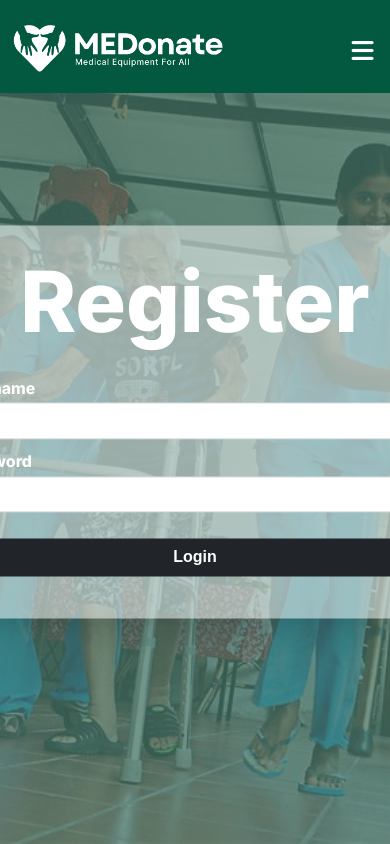
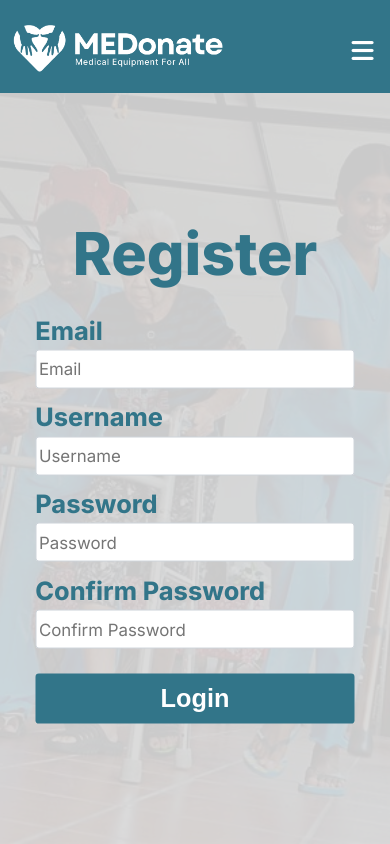
Before and after one commit to lalapromax/WebDev, a Flask app: page /register in a window 390 px wide; the page is wider, and only the part inside the window is pictured. Run offline with Flask 3, Linux system fonts and the light colour scheme.

Commit message:
a lot of stuff, trust me

```diff
--- a/app.py
+++ b/app.py
@@ -52,5 +52,9 @@ def contact():
 def register():
     return render_template("register.html")
 
+@app.route("/login")
+def login():
+    return render_template("login.html")
+
 if __name__ == "__main__":
     app.run(debug=True)
--- a/static/css/style.css
+++ b/static/css/style.css
@@ -21,16 +21,12 @@ header {
     z-index: 1;
 }
 
-body.form-background {
-    background-color: #477567 !important; /* green */
-}
-
 .homepage-text {
     display: flex;
     flex-direction: column;
     justify-content: center;
     align-items: center;
-    background-color: #02593f;
+    background-color: #327589;
     height: 100vh;
     font-family: sans-serif;
 }
@@ -88,7 +84,7 @@ nav{
     padding: 3vh 3vw 2vh 3vw;
     justify-content: space-between;
     align-items: center;
-    background-color: #02593f;
+    background-color: #327589;
 }
 
 body.index-page nav {
@@ -129,11 +125,11 @@ nav .fa-solid{
     display: none;
 }
 
-@media (max-width: 1100px) {
+@media (max-width: 850px) {
     /* Hide the menu off-screen by default on mobile */
     .nav-links{
         position: fixed;
-        background: #477567;
+        background: #FFFFFF;
         height: 100vh;
         width: 100vw;
         top: 0;
@@ -164,7 +160,6 @@ nav .fa-solid{
         padding: 1vh 0;
     }
 
-    /* Bars icon: always visible on mobile, sits in the nav bar */
     #menuIcon{
         display: block;
         color: #ffffff;
@@ -172,12 +167,11 @@ nav .fa-solid{
         cursor: pointer;
     }
 
-    /* Xmark icon: hidden until menu opens */
     #closeIcon{
         display: none;
         color: #ffffff;
         font-size: 3vh;
-        padding: 4.5vh 0 0 0;
+        padding: 4.5vh 4vw 0 0;
         cursor: pointer;
         margin-bottom: 4vh;
         align-self: flex-end;
@@ -187,7 +181,6 @@ nav .fa-solid{
         display: block;
     }
 
-    /* Hide bars icon while menu is open, so only xmark shows */
     .nav-links.active ~ #menuIcon{
         display: none;
     }
@@ -218,40 +211,45 @@ nav .fa-solid{
     width: 100vw;
     height: 100vh;
     object-fit: cover;
-    opacity: 23%;
-    z-index: 0; /* keeps it behind the text, since order in HTML also matters */
+    opacity: 6.7%;
+    z-index: 0;
 }
 
 .form-card {
-    overflow: hidden;
+    box-sizing: border-box;
+    width: 67vh;
+
     position: absolute;
-    top: 50%;
+    top: calc(12vh + (100vh - 12vh) / 2);
     left: 50%;
     transform: translate(-50%, -50%);
+
     text-align: left;
     border-radius: 0.5rem;
-    width: 67vh;
-    box-shadow: 0 20px 25px -5px rgba(0, 0, 0, 0.1), 0 10px 10px -5px rgba(0, 0, 0, 0.04);
-    background-color: rgba(256, 256, 256, 0.5);
+
+    box-shadow: 0 20px 25px -5px rgba(0, 0, 0, 0.1),
+                0 10px 10px -5px rgba(0, 0, 0, 0.3);
+
+    background-color: rgba(256, 256, 256, 0.8);
     z-index: 6;
 }
 
 .login-form {
     max-width: 85%;
     margin: 0 auto;
-    padding: 0 1.5vw;
+    padding: 3vh 1.5vw;
 }
 
 .form-group {
-    margin-bottom: 1.5vh; /* replaces Bootstrap's mb-3 */
+    margin-bottom: 1.5vh;
 }
 
 .big-title{
     text-align: center;
     max-width: 85%;
-    margin: 3vh auto 3vh auto;
-    color: #FFFFFF;
-    font-size: 10vh;
+    margin: 1vh auto 3vh auto;
+    color: #327589;
+    font-size: 8vh;
     font-weight: 800;
     opacity: 0;
     animation: floatIn 1s ease-out forwards;
@@ -263,15 +261,15 @@ nav .fa-solid{
     margin-bottom: 0.5vh;
     font-weight: 750;
     font-family: "Inter", sans-serif;
-    color: #FFFFFF;
+    color: #327589;
 }
 
-/* replaces Bootstrap's .form-control */
 .form-group input {
     display: block;
     width: 100%;
-    padding: 1vh 1vw;
-    font-size: 1rem;
+    padding: 1vh 0.67vw;
+    font-family: "Inter", sans-serif;
+    font-size: 2vh;
     border: 1px solid #ced4da;
     border-radius: 0.4vh;
     box-sizing: border-box; /* keeps padding from making inputs overflow their container */
@@ -280,17 +278,16 @@ nav .fa-solid{
 
 .form-group input:focus {
     outline: none;
-    border-color: #063525;
-    box-shadow: 0 0 0 0.2vh rgba(6, 53, 37, 0.25);
+    border-color: #343b99;
+    box-shadow: 0 0 0 0.2vh rgba(52, 59, 153, 1);
 }
 
-/* replaces Bootstrap's .btn.btn-dark.w-100 */
 .login-btn {
     display: block;
-    margin: 3vh 0 5vh 0;
+    margin: 3vh 0 1.5vh 0;
     width: 100%;
     padding: 1.2vh 0;
-    background-color: #212529;
+    background-color: #327589   ;
     color: #ffffff;
     font-weight: 600;
     font-size: 1rem;
@@ -300,6 +297,138 @@ nav .fa-solid{
     transition: background-color 0.2s ease-in-out;
 }
 
+@media (max-width: 1000px){
+    .big-title{
+        font-size: 5vh;
+    }
+
+    .form-group label {
+        font-size: 2vw;
+    }
+
+    /* replaces Bootstrap's .form-control */
+    .form-group input {
+        font-size: 2vw;
+    }
+
+    /* replaces Bootstrap's .btn.btn-dark.w-100 */
+    .login-btn {
+        font-size: 2vh;
+    }
+}
+
+@media (max-width: 800px){
+    .form-card {
+        width: 67vw;
+    }
+
+    .big-title{
+        font-size: 7vh;
+    }
+
+    .form-group label {
+        font-size: 3vh;
+    }
+
+    /* replaces Bootstrap's .form-control */
+    .form-group input {
+        font-size: 3vh;
+    }
+
+    /* replaces Bootstrap's .btn.btn-dark.w-100 */
+    .login-btn {
+        font-size: 3vh;
+    }
+}
+
+@media (max-width: 550px){
+    .form-card {
+        width: 90vw;
+        background-color: rgba(256, 256, 256, -1);
+        box-shadow: none;
+    }
+
+    .login-form {
+        max-width: 91%;
+    }
+
+    .form-group label {
+        font-size: 3vh;
+    }
+
+    /* replaces Bootstrap's .form-control */
+    .form-group input {
+        font-size: 2vh;
+    }
+}
+
 .login-btn:hover {
     background-color: #000000;
 }
+
+/*.image-widget {*/
+/*    position: absolute;*/
+/*}*/
+
+/*.image-container {*/
+/*    --translateX: 0px;*/
+/*    --translateY: 0px;*/
+
+/*    transform: translateX(var(--translateX))*/
+/*               translateY(var(--translateY));*/
+/*}*/
+
+/*.image-container img {*/
+/*    display: block;*/
+/*    width: 35vh;*/
+/*    height: auto;*/
+/*    margin: 15vh 0 0 0;*/
+/*}*/
+
+/**************/
+/* login.html */
+/**************/
+a.forgot-password{
+    display: block;
+    color: #808080;
+    text-decoration: none;
+    font-size: 1.8vh;
+    font-family: "Inter", sans-serif;
+    text-align: center;
+}
+
+.divider {
+    display: flex;
+    align-items: center;
+    gap: 1vw;
+}
+
+.divider hr {
+    flex: 1;
+    border: none;
+    border-top: 1px solid #808080;
+    margin: 0;
+}
+
+.divider span {
+    color: #808080;
+    font-family: "Inter", sans-serif;
+}
+
+.signin-icons {
+    display: flex;
+    justify-content: center;
+    align-items: center;
+    margin: 2.8vh 0 1vh 0;
+    gap: 1vw;
+    transition: width 0.8s ease-in-out;
+}
+
+.signin-icon {
+    height: 5vh;
+    transition: width ease-in-out;
+}
+
+.signin-icon:hover {
+    height: 6vh;
+}
--- a/templates/base.html
+++ b/templates/base.html
@@ -14,7 +14,9 @@
     <body class="{% if request.path == '/' %}index-page{% elif request.path == '/register' %}form-background{% endif %}">
         <header>
             <nav>
-                <a href="/"><img src="/static/assets/MEDonate-Logo(White).png"></a>
+                <a href="/">
+                    <img src="/static/assets/MEDonate-Logo(White).png">
+                </a>
                 <div class="nav-links" id="navLinks">
                     <ul>
                         <i class="fa-solid fa-xmark" id="closeIcon" onclick="toggleMenu()"></i>
@@ -23,7 +25,7 @@
                         <li><a href="https://www.youtube.com/watch?v=dQw4w9WgXcQ">OUR PARTNERS</a></li>
                         <li><a href="https://www.youtube.com/watch?v=dQw4w9WgXcQ">CONTACT US</a></li>
                         <li><a href="register">SIGN UP</a></li>
-                        <li><a href="https://www.youtube.com/watch?v=dQw4w9WgXcQ">LOG IN</a></li>
+                        <li><a href="login">LOG IN</a></li>
                     </ul>
                 </div>
                 <i class="fa-solid fa-bars" id="menuIcon" onclick="toggleMenu()"></i>
--- a/templates/register.html
+++ b/templates/register.html
@@ -1,6 +1,6 @@
 {% extends "base.html" %}
 
-<body class="form-background">
+<body>
     {% block content %}
     <div>
         <img src="/static/assets/default-background.png" class="background-img">
@@ -8,16 +8,29 @@
             <form method="POST" class="login-form">
                 <h1 class="big-title">Register</h1>
                 <div class="form-group">
+                    <label>Email</label>
+                    <input type="text" name="email" placeholder="Email" required>
+                </div>
+                <div class="form-group">
                     <label>Username</label>
-                    <input type="text" name="username" required>
+                    <input type="text" name="username" placeholder="Username" required>
                 </div>
                 <div class="form-group">
                     <label>Password</label>
-                    <input type="password" name="password" required>
+                    <input type="password" name="password" placeholder="Password" required>
+                </div>
+                <div class="form-group">
+                    <label>Confirm Password</label>
+                    <input name="confirm_password" type="password" placeholder="Confirm Password" required>
                 </div>
                 <button type="submit" class="login-btn">Login</button>
             </form>
         </div>
+<!--        <div class="image-widget">-->
+<!--            <div class="image-container">-->
+<!--                <img src="https://ghee-hiang.com/wp-content/uploads/2025/03/Untitled-design12-e1742368482471.png">-->
+<!--            </div>-->
+<!--        </div>-->
     </div>
     {% endblock %}
 </body>
```
Also changed, not shown: static/css/fancy_ui.css (+49 -92 lines), static/main.js (+10 -0 lines), templates/index.html (+6 -5 lines), templates/login.html (added, +42 -0 lines), static/assets/facebook.png (added), static/assets/google.png (added), static/assets/twitter.png (added).
